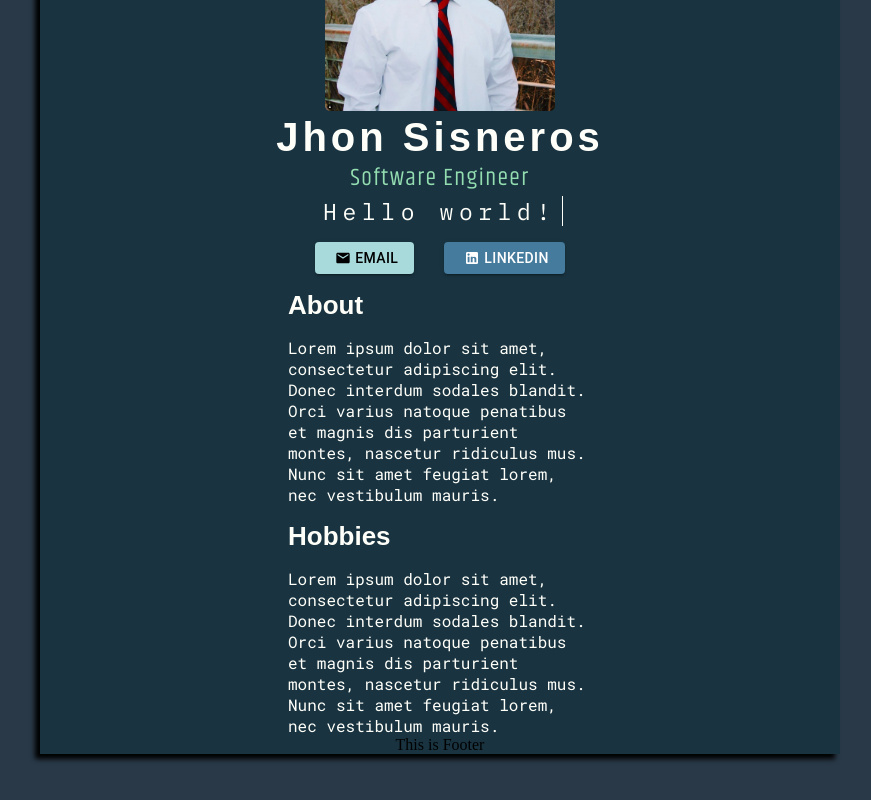
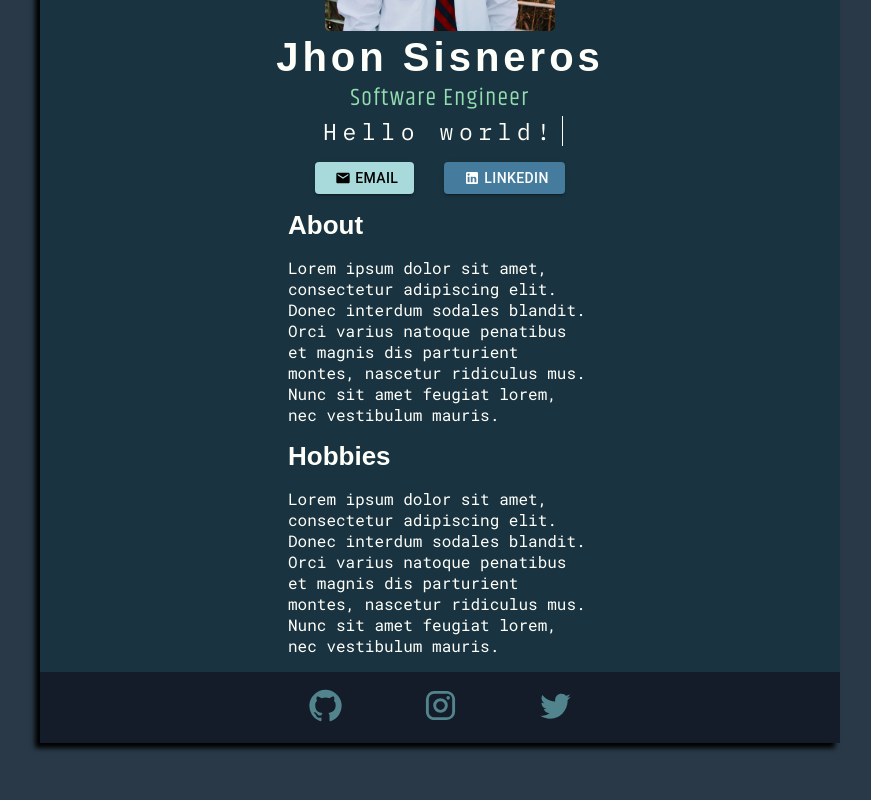
Before and after one commit to jayhons99/business-card, a React (Vite) app: page / in a window 1280 px wide. Shown: the part 318-1118 px from the top of the page, without its empty margins (200-1071 px from the left). Built offline with nearby package versions, Linux system fonts and the light colour scheme; a web font is replaced by a local one.

Commit message:
added footer

```diff
--- a/src/components/Footer.jsx
+++ b/src/components/Footer.jsx
@@ -1,4 +1,16 @@
+import GitHubIcon from "@mui/icons-material/GitHub";
+import InstagramIcon from "@mui/icons-material/Instagram";
+import TwitterIcon from "@mui/icons-material/Twitter";
+
 const Footer = () => {
-  return <div>This is Footer</div>;
+  return (
+    <div className="--footer">
+      <a href="https://github.com/jayhons99">
+        <GitHubIcon className="--footer-icon" fontSize="large" />
+      </a>
+      <InstagramIcon className="--footer-icon" fontSize="large" />
+      <TwitterIcon className="--footer-icon" fontSize="large" />
+    </div>
+  );
 };
 export default Footer;
--- a/src/index.css
+++ b/src/index.css
@@ -15,7 +15,7 @@ body {
   justify-content: center;
   text-align: center;
   padding-bottom: 50vh;
-  padding-top: 25vh;
+  padding-top: 15vh;
 }
 
 .--card {
@@ -119,6 +119,24 @@ body {
   font-family: "Roboto Mono", monospace;
 }
 
+.--footer {
+  display: flex;
+  justify-content: center;
+  gap: 5rem;
+  margin-top: 16px;
+  background-color: #141c29;
+  width: 100%;
+}
+
+.--footer-icon {
+  margin: 16px 0px;
+  color: #51848c;
+}
+
+.--footer-icon:hover {
+  color: #fffffa;
+}
+
 @media only screen and (max-width: 768px) {
   body {
     overflow: auto;
```
